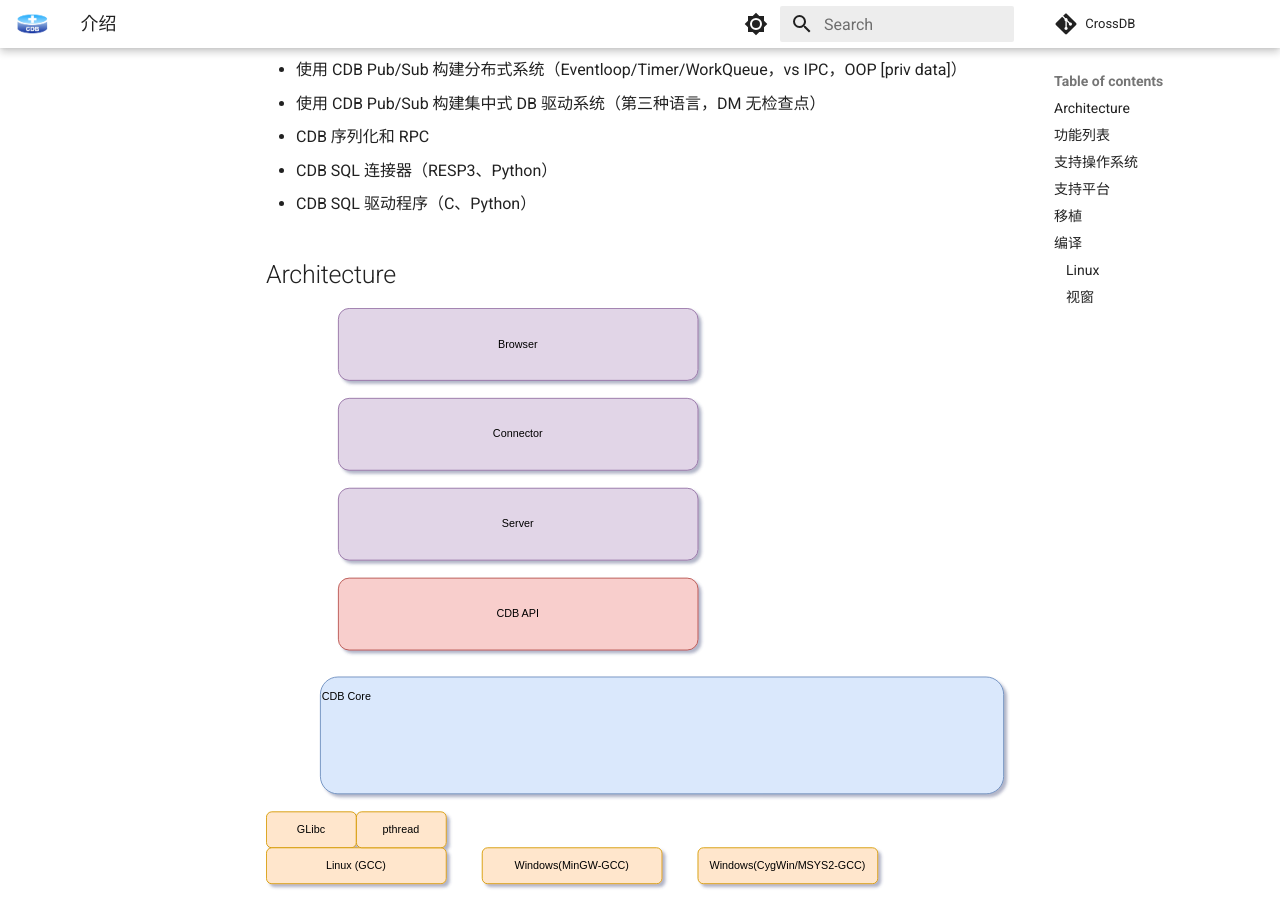
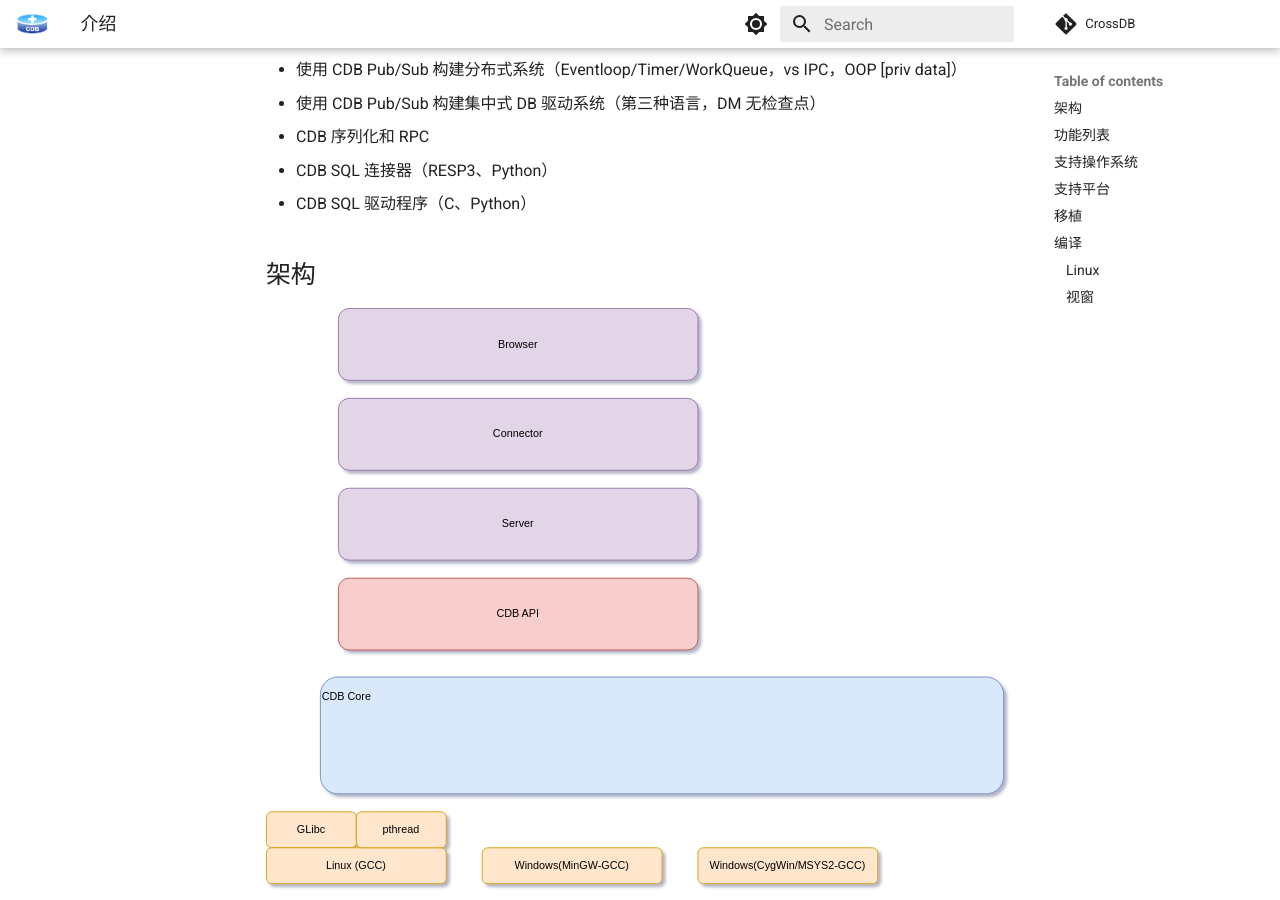
Before and after one commit to crossdb-org/docs, an MkDocs documentation site: the page built from docs/zh/tutorial/introduction.md, in a window 1280 px wide and 900 px high, scrolled down 877 px. Built offline with MkDocs 1.6.1 and Material for MkDocs 9.7.7, drawn with Linux system fonts in a browser that asks for light colours; comment, search, counter and statistics services are not loaded.

Commit message:
Translate introduction.md via GitLocalize

```diff
--- a/docs/zh/tutorial/introduction.md
+++ b/docs/zh/tutorial/introduction.md
@@ -27,7 +27,7 @@ CrossDB(CDB) 是一个强大的高性能分布式嵌入式 SQL RDBMS 数据库
 - CDB SQL 连接器（RESP3、Python）
 - CDB SQL 驱动程序（C、Python）
 
-## Architecture
+## 架构
 
 ![图片](/assets/images/cdb-arch.svg)
 
```
